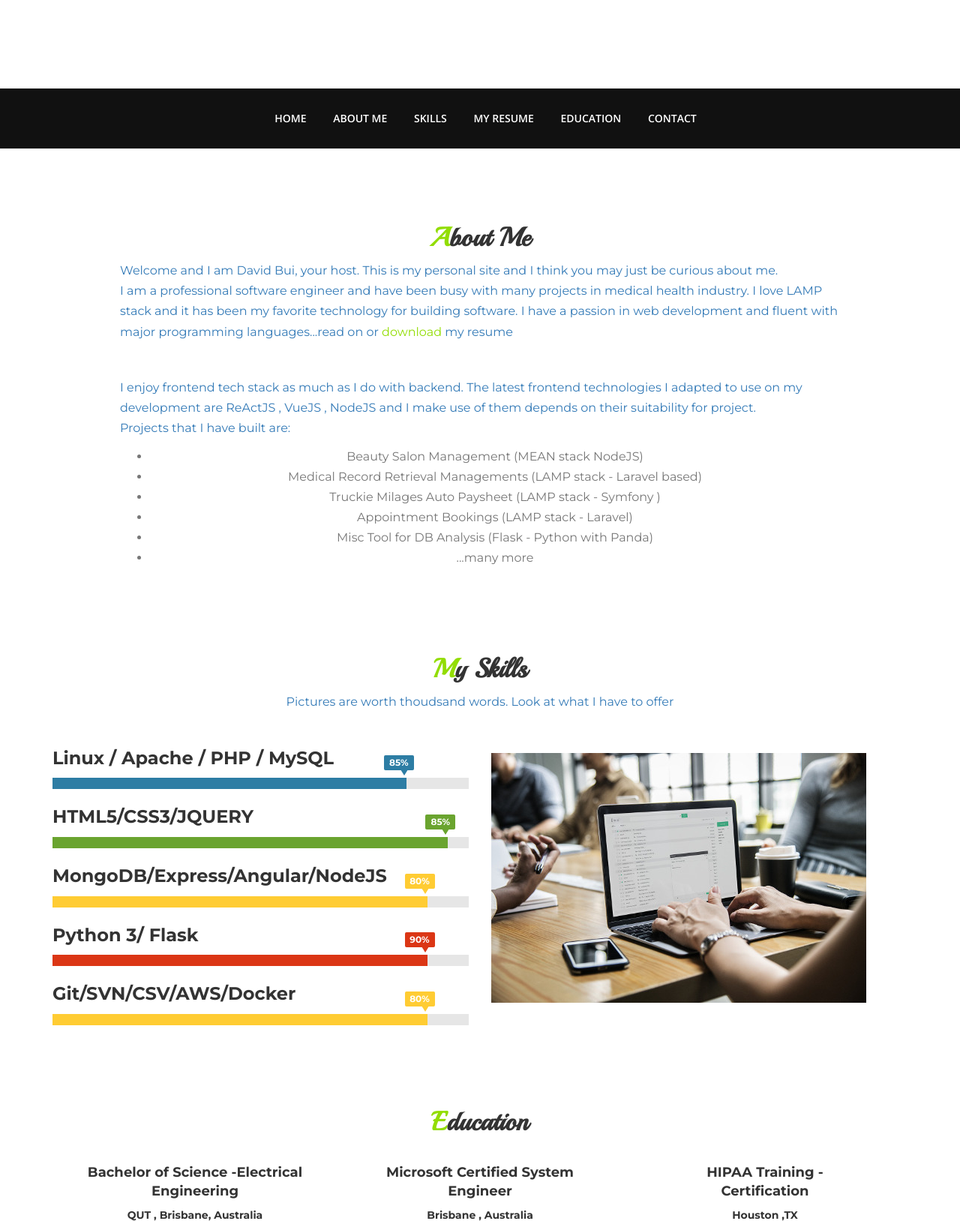
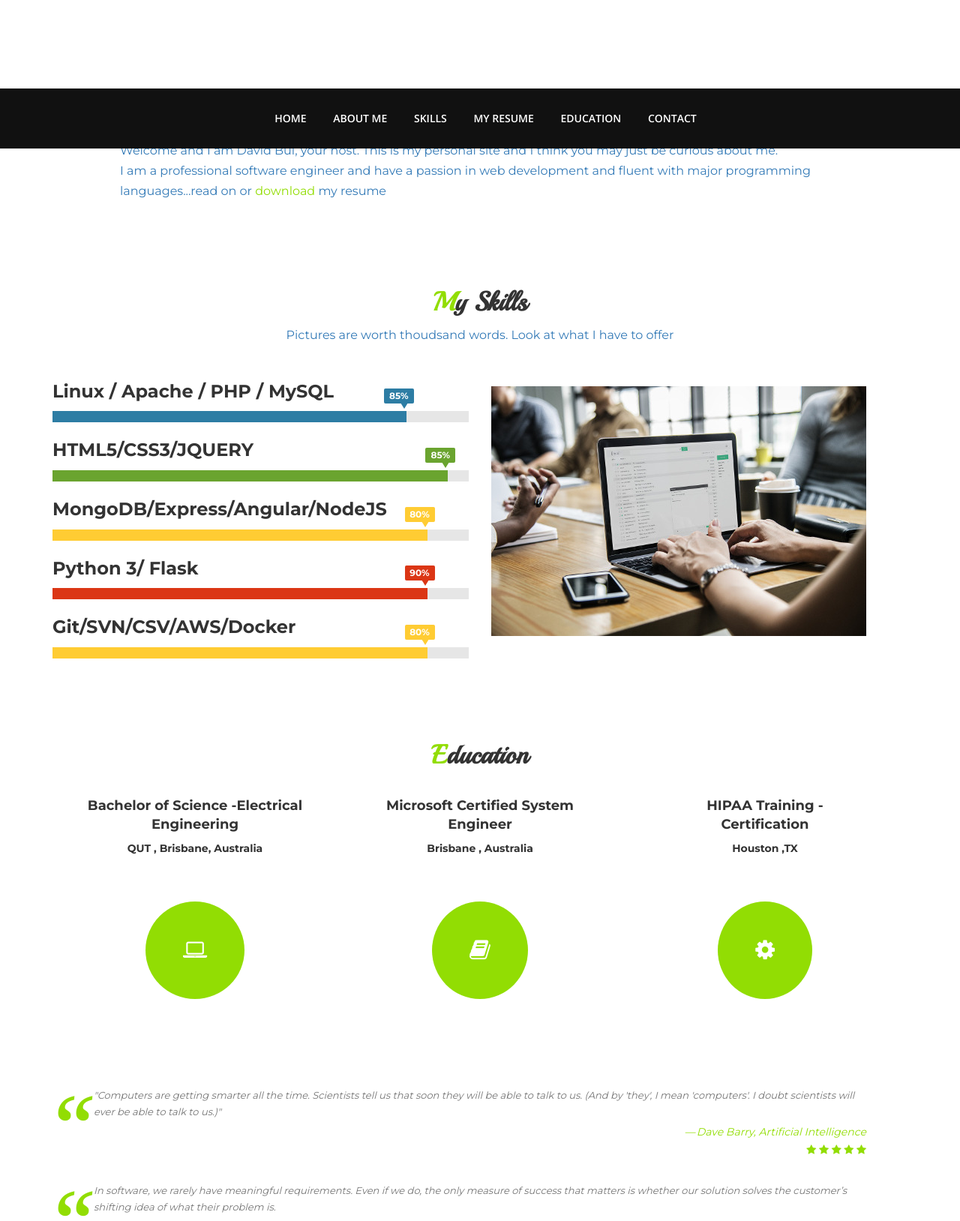
Before and after one commit to davidcbui/mypersonal, a Flask app: template app/templates/home/index.html in a window 1280 px wide. Shown: the part 602-2230 px from the top of the page at 75% size. Run offline with Flask 2, Linux system fonts and the light colour scheme; the template is opened without the code that fills it, so the values that code supplies are empty; some libraries are stand-ins or nearby versions.

Commit message:
customized to my taste

```diff
--- a/app/templates/home/index.html
+++ b/app/templates/home/index.html
@@ -22,7 +22,7 @@
 </head>
 
 <body>
-    <div class="wrapper " id="wrapper ">
+    <div class="wrapper" id="wrapper">
         <header>
             <div class="banner row " id="banner ">
                 <div class="parallax text-center " style="background-image: url(static/img/computer-program.jpg); ">
@@ -30,7 +30,7 @@
                         <div class="container text-center " style="height:600px;padding-top:170px; ">
                             <a href="# ">
                                 <img id="site-title " class=" wow fadeInDown " wow-data-delay="0.0s
-        " wow-data-duration="0.9s " src="static/img/2.png " alt=" " />
+        " wow-data-duration="0.9s " src="static/img/2.png " alt=" David Bui Software Engineer" />
                             </a>
                             <h2 class="intro ">
                                 <a href="/viewcv" target="new">David Bui - Software Engineer</a>
@@ -78,7 +78,7 @@
         </header>
 
         <!--about us-->
-        <section class="aboutus " id="aboutus " style="margin-top: 10em;">
+        <section class="aboutus " id="aboutus ">
             <div class="container ">
                 <div class="heading text-center">
 
@@ -87,15 +87,14 @@
                     </h2>
                     <p class='text-primary' style='text-align:left'>Welcome and I am David Bui, your host. This is my personal site and I think you may just be curious about
                         me.
-                        <br/>I am a professional software engineer and have been busy with many projects in medical health industry.
-                        I love LAMP stack and it has been my favorite technology for building software. I have a passion
-                        in web development and fluent with major programming languages...read on or
+                        <br/>I am a professional software engineer and have a passion in web development and fluent with major
+                        programming languages...read on or
                         <a href="/viewcv">download</a> my resume </p>
 
 
-                    <p>&nbsp;</p>
 
-                    <p class='text-primary' style='text-align:left'>
+
+                    <!--<p class='text-primary' style='text-align:left; padding-top:100px'>
 
                         I enjoy frontend tech stack as much as I do with backend. The latest frontend technologies I adapted to use on my development
                         are ReActJS , VueJS , NodeJS and I make use of them depends on their suitability for project.
@@ -111,11 +110,9 @@
                         </ul>
 
 
-                    </p>
+                    </p> -->
                 </div>
-                <div class="row ">
-                    <!--maybe some space here for next row -->
-                </div>
+
 
 
             </div>
```
